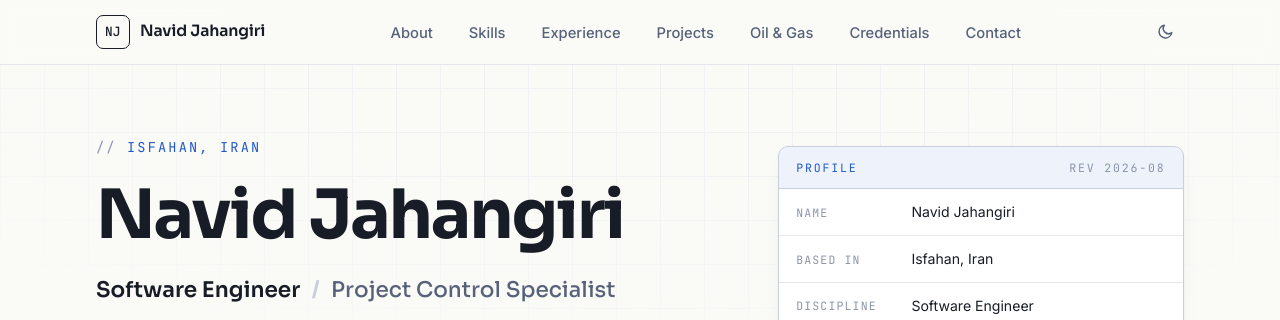
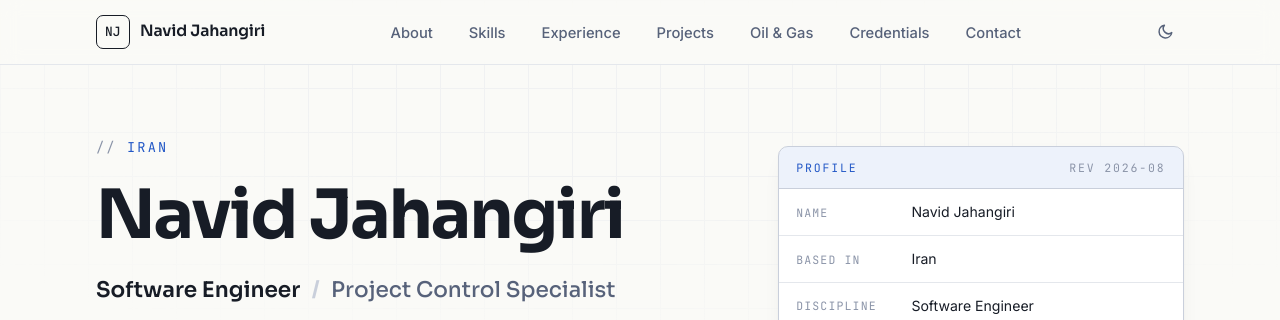
Before and after one commit to Navid-j/portfolio, an Astro site: page / in a window 1280 px wide. Shown: the top 320 px of the page. Built offline with nearby package versions, Linux system fonts and the light colour scheme; Astro itself is replaced by a stand-in of ours.

Commit message:
fix: update location from Isfahan to Iran

```diff
--- a/src/components/Hero.astro
+++ b/src/components/Hero.astro
@@ -7,7 +7,7 @@ const { identity } = PROFILE;
 <section class="hero" id="top">
   <div class="container hero__inner">
     <div class="hero__intro">
-      <p class="hero__kicker reveal">Isfahan, Iran</p>
+      <p class="hero__kicker reveal">Iran</p>
       <h1 class="hero__name reveal" data-delay="1">{identity.name}</h1>
       <p class="hero__roles reveal" data-delay="2">
         <span class="hero__role-primary">{identity.title}</span>
--- a/src/data/profile.ts
+++ b/src/data/profile.ts
@@ -9,7 +9,7 @@ export const SITE = {
 export const PROFILE = {
   identity: {
     name: "Navid Jahangiri",
-    location: "Isfahan, Iran",
+    location: "Iran",
     title: "Software Engineer",
     secondaryTitle: "Project Control Specialist",
     email: "navid.jahangiry@live.com",
--- a/src/layouts/BaseLayout.astro
+++ b/src/layouts/BaseLayout.astro
@@ -25,7 +25,7 @@ const personSchema = {
   url: canonical.href,
   address: {
     '@type': 'PostalAddress',
-    addressLocality: 'Isfahan',
+    addressLocality: 'Iran',
     addressCountry: 'IR',
   },
   alumniOf: EDUCATION.map((e) => ({
```
